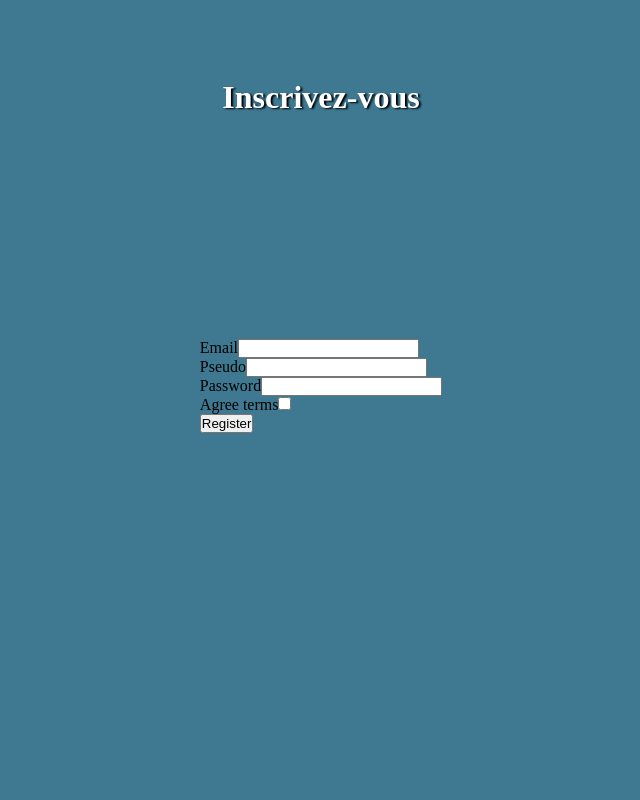
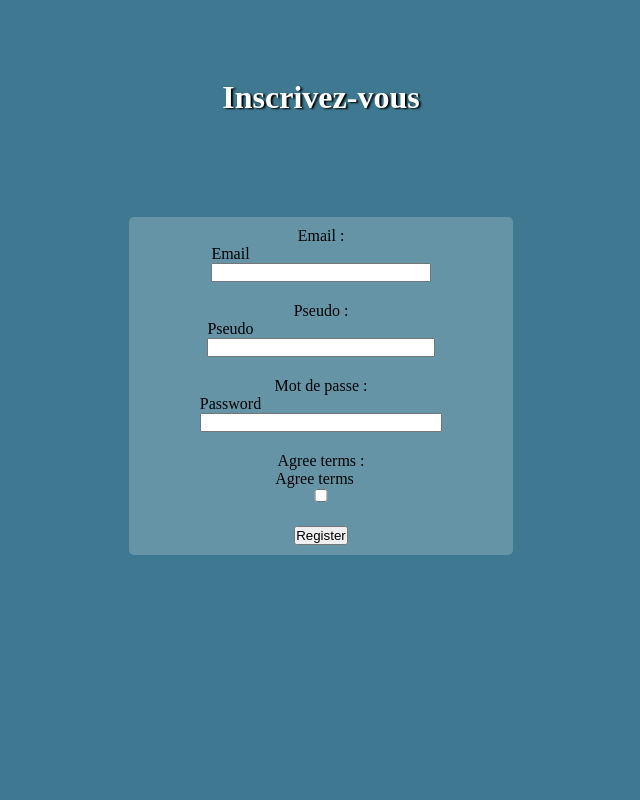
Before and after one commit to mayados/ProjetSessionsSymf, a Symfony app: template templates/registration/register.html.twig in a window 1280 px wide. Shown: the whole page, without its empty margins (319-959 px from the left). Run offline with Twig, Linux system fonts and the light colour scheme; the template is opened without the code that fills it, so the values that code supplies are empty; form fields are guessed from the names that the template uses; some libraries are stand-ins or nearby versions.

Commit message:
structure form

```diff
--- a/templates/registration/register.html.twig
+++ b/templates/registration/register.html.twig
@@ -11,17 +11,34 @@
         <h1>Inscrivez-vous</h1>
 
         <div class="page-elements">
-
+            <div class="element">
                 {{ form_start(registrationForm) }}
+                <div class="formulaire">
+                    <div class="form-element">
+                        <label>Email :</label>
                         {{ form_row(registrationForm.email) }}
+                    </div>
+                    <div class="form-element">
+                        <label>Pseudo :</label>
                         {{ form_row(registrationForm.pseudo) }}
+                    </div>
+                    <div class="form-element">
+                        <label>Mot de passe :</label>
                         {{ form_row(registrationForm.plainPassword, {
                             label: 'Password'
                         }) }}
+                    </div>
+                    <div class="form-element">
+                        <label>Agree terms :</label>
                         {{ form_row(registrationForm.agreeTerms) }}
+                    </div>
+                    <div class="form-element">
+                        <button type="submit" class="btn">Register</button>
+                    </div>
+                </div>
 
-                <button type="submit" class="btn">Register</button>
                 {{ form_end(registrationForm) }}
+            </div>
         </div>
     </div>
 
```
Lines whose indentation alone changed are shown as unchanged.
